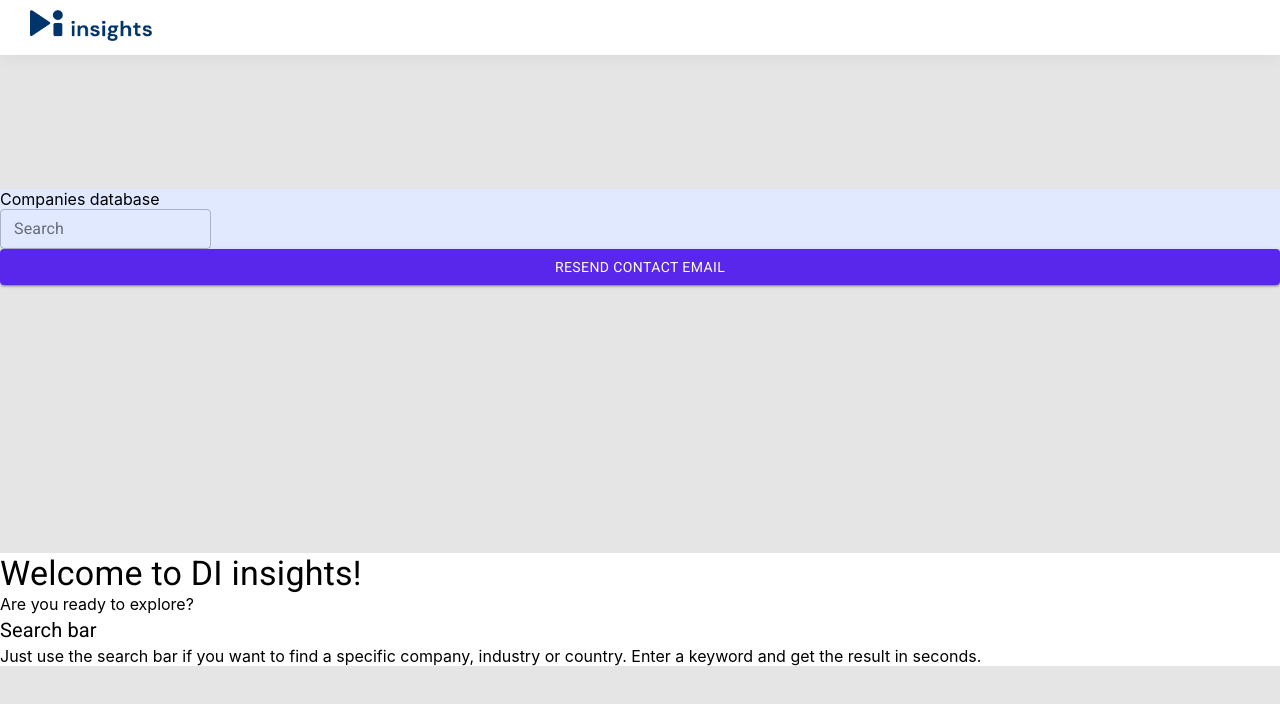
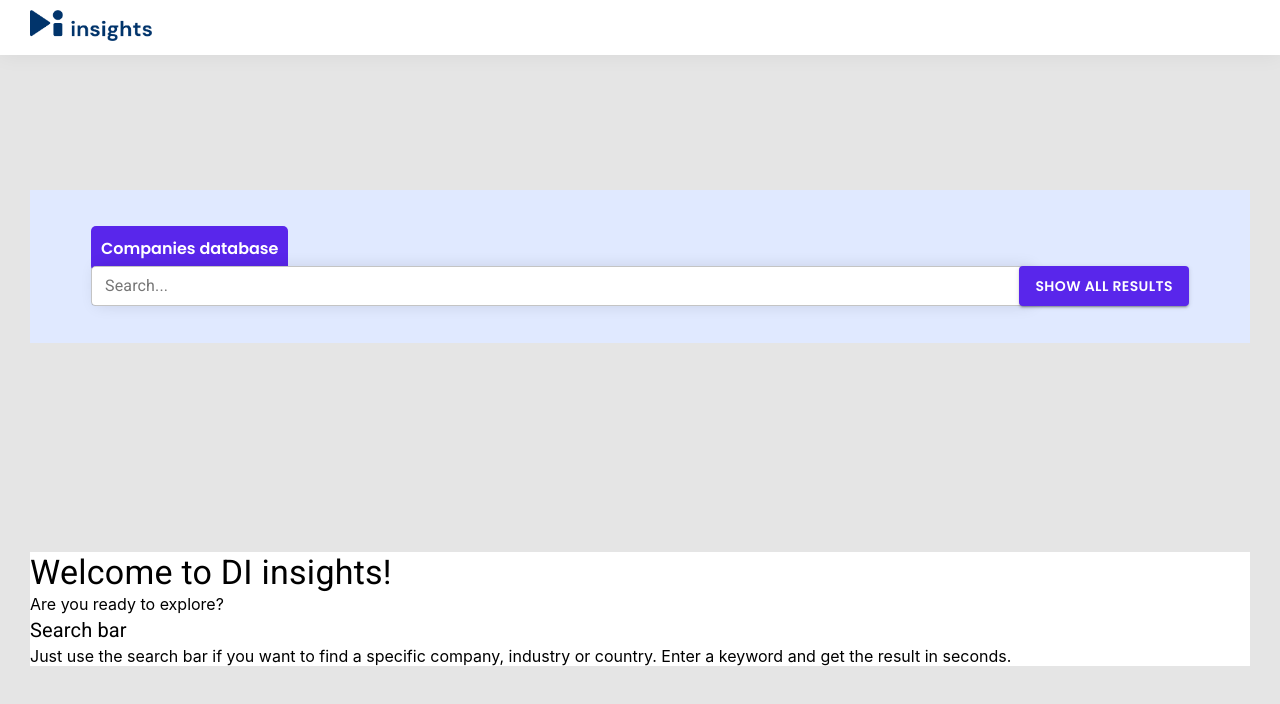
Before and after one commit to LawrenShin/insights_client, a React (Create React App) app in the folder client_frontend/: page /searchCompanies in a window 1280 px wide. Shown: the top 704 px of the page. Built offline with nearby package versions, Linux system fonts and the light colour scheme; sample sign-in values are in the browser's storage.

Commit message:
styling search

```diff
--- a/client_frontend/src/components/search/Search.tsx
+++ b/client_frontend/src/components/search/Search.tsx
@@ -17,15 +17,17 @@ const Search = () => {
           type={'text'}
           size={'small'}
           name={'search'}
-          label={'Search'}
+          label={'Search...'}
           variant="outlined"
           // error={}
           // helperText={}
           // value={values.username}
         />
         <Button
-          // className={`${styles.button} ${styles.resend}`}
-          type={'button'}>Resend contact email
+          className={`${styles.button}`}
+          type={'button'}
+        >
+          Show all results
         </Button>
       </div>
     </div>
--- a/client_frontend/src/components/search/useStyles.tsx
+++ b/client_frontend/src/components/search/useStyles.tsx
@@ -2,9 +2,51 @@ import {makeStyles} from "@material-ui/core";
 
 
 const useStyles = makeStyles({
-  container: {},
-  tabs: {},
-  inputContainer: {},
+  container: {
+    padding: '3% 5%',
+  },
+  tabs: {
+    '& div': {
+      background: '#5926EB',
+      color: '#fff',
+      fontFamily: 'Poppins, sans-serif',
+      borderRadius: '5px',
+      padding: '10px',
+      width: 'fit-content',
+      marginBottom: '-5px',
+      '&:hover': {
+        cursor: 'pointer',
+        background: '#fff',
+        color: '#5926EB',
+      }
+    },
+  },
+  inputContainer: {
+    display: 'flex',
+    '& > div': {
+      flexGrow: 1,
+    },
+    '& input': {
+      background: '#fff',
+      borderRadius: '5px',
+      boxShadow: '4px 0px 15px rgba(0, 0, 0, 0.1)',
+    },
+    '& .MuiOutlinedInput-root': {
+      '&:hover fieldset': {
+        borderColor: '#5926EB',
+      },
+      '&.Mui-focused fieldset': {
+        borderColor: '#5926EB',
+      },
+    },
+  },
+  button: {
+    width: 'auto',
+    marginLeft: '-10px',
+    fontWeight: 600,
+    fontFamily: 'Poppins, sans-serif',
+    fontSize: '14px',
+  },
 });
 
 export default useStyles;
--- a/client_frontend/src/components/searchSettings/index.tsx
+++ b/client_frontend/src/components/searchSettings/index.tsx
@@ -12,7 +12,9 @@ const SearchSettings  = () => {
         <span>Are you ready to explore?</span>
       </div>
       <div>
-        <div></div>
+        <div>
+
+        </div>
         <div>
           <Typography variant={'h6'}>Search bar</Typography>
           <span>Just use the search bar if you want to find a specific company, industry or country. Enter a keyword and get the result in seconds.</span>
--- a/client_frontend/src/pages/searchCompanies/useStyles.tsx
+++ b/client_frontend/src/pages/searchCompanies/useStyles.tsx
@@ -13,6 +13,7 @@ export default makeStyles({
     display: 'flex',
     flexDirection: 'column',
     justifyContent: 'space-around',
+    padding: '30px'
   },
   searchContainer: {
     background: '#E0E9FF',
```
